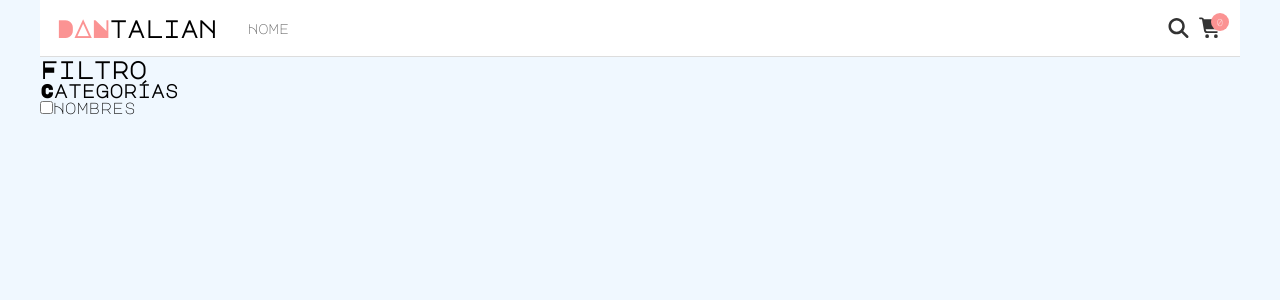
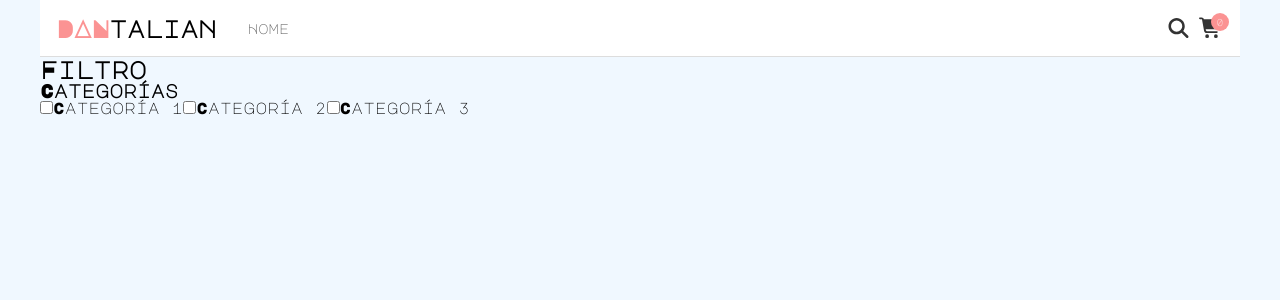
Before and after one commit to LITTLECATuwuXD/Ecommerce, a React (Vite) app: page / in a window 1280 px wide. Shown: the top 300 px of the page. Built offline with nearby package versions, Linux system fonts and the light colour scheme.

Commit message:
0.2.4-Agregando más elementos a la lista en ProductList.jsx

```diff
--- a/src/Components/ProductList/ProductList.jsx
+++ b/src/Components/ProductList/ProductList.jsx
@@ -11,7 +11,15 @@ const ProductList = () =>
                         <h3>Categorías</h3>
                         <label>
                             <input type="checkbox"/>
-                            <span>Hombres</span>
+                            <span>Categoría 1</span>
+                        </label>
+                        <label>
+                            <input type="checkbox"/>
+                            <span>Categoría 2</span>
+                        </label>
+                        <label>
+                            <input type="checkbox"/>
+                            <span>Categoría 3</span>
                         </label>
                     </div>
                 </div>
```
